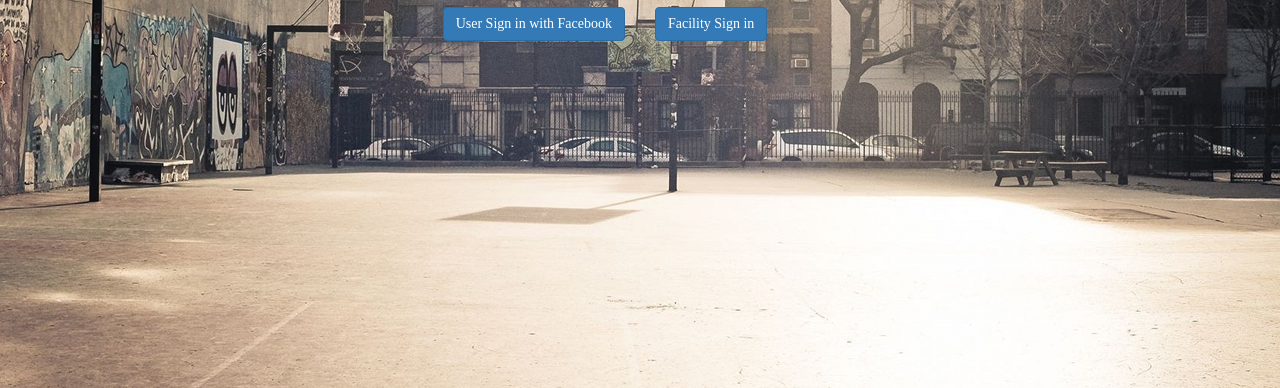
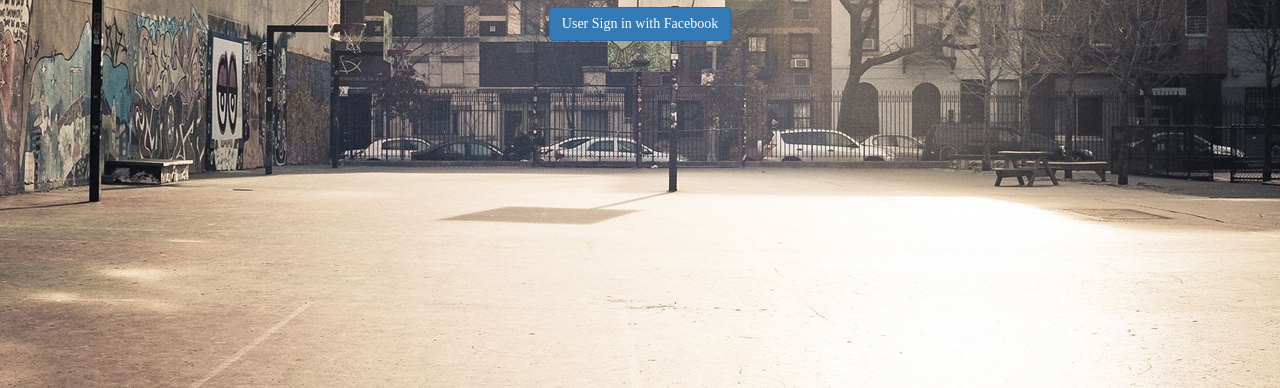
Before and after one commit to Jeff-Stapleton/SportScheduling, a plain HTML site: page sign in page/index.html in a window 1280 px wide. Shown: the part 412-800 px from the top of the page. Drawn offline with nearby package versions, Linux system fonts and the light colour scheme.

Commit message:
removed facility sign in button

```diff
--- a/sign in page/index.html
+++ b/sign in page/index.html
@@ -118,17 +118,15 @@
 
       <div class="container">
         <div class="row">
-          <div class="col-xs-6 ">
+          <div class="col-xs-12">
             <div class="fb-login-button" data-max-rows="1" data-size="large" data-show-faces="false" data-auto-logout-link="false" data-scope="public_profile,email,user_friends">
-              <button type="button" class="btn btn-primary pull-right"> User Sign in with Facebook</button>
+              <button type="button" class="btn btn-primary"> User Sign in with Facebook</button>
             </div>
             <!-- <fb:login-button scope="public_profile,email,user_friends" onlogin="checkLoginState();">
             </fb:login-button> -->
           </div>
 
-          <div class="col-xs-6">
-            <button type="button" class="btn btn-primary pull-left">Facility Sign in</button>
-          </div>
+
         </div>
 
       </div>
```
